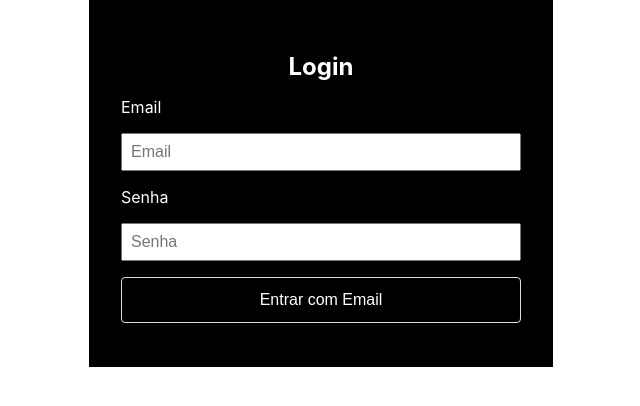
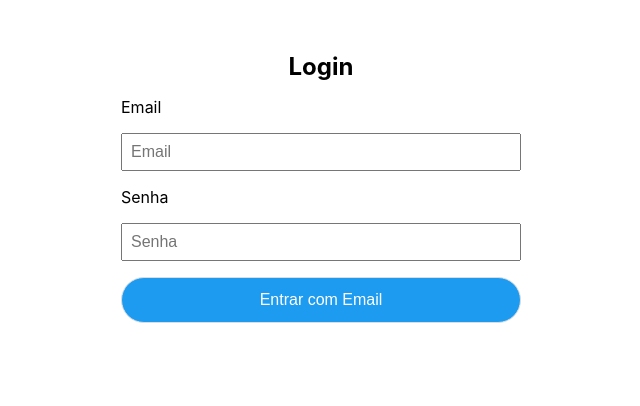
Before and after one commit to csarsantos96/xclone-FRONT, a React (Create React App) app: page /login in a window 1280 px wide. Shown: the top 406 px of the page, without its empty margins (319-959 px from the left). Built offline with nearby package versions, Linux system fonts and the light colour scheme; no server answers.

Commit message:
ajustando button

```diff
--- a/src/components/LandingPage.css
+++ b/src/components/LandingPage.css
@@ -58,6 +58,8 @@
   cursor: pointer;
   text-align: center;
   border-radius: 4px;
+  background-color: #1d9bf0;
+  border-radius: 9999px;
 }
 
 
--- a/src/components/Login.css
+++ b/src/components/Login.css
@@ -3,8 +3,7 @@
   margin: 0 auto;
   padding: 2rem;
   text-align: center;
-  background-color: black;
-  color: white;
+
 }
 
 .title {
--- a/src/components/Login.js
+++ b/src/components/Login.js
@@ -60,7 +60,7 @@ function Login() {
 
 
       {/* Componente de login com Google */}
-      <GoogleLoginButton onGoogleLogin={loginComGoogle} />
+      <GoogleLoginButton onGoogleLogin={loginComGoogle} className="button"/>
     </div>
   );
 }
```
